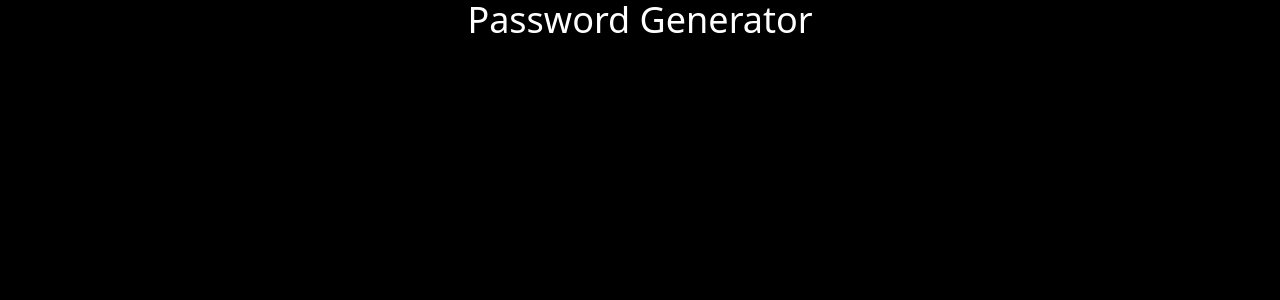
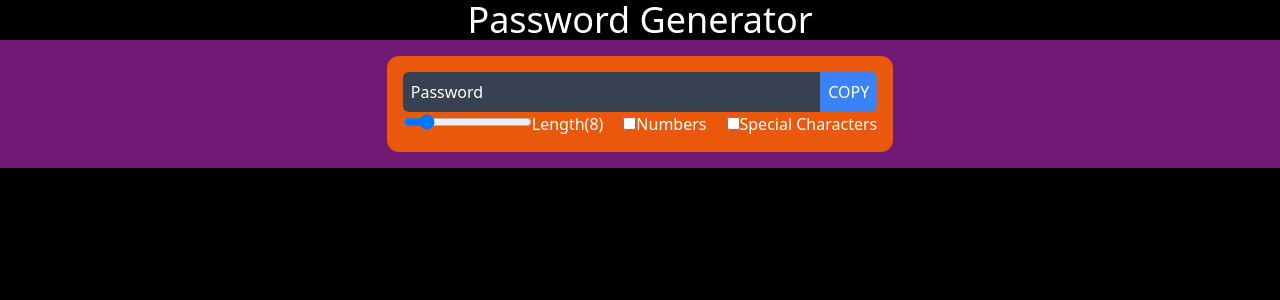
Before and after one commit to riteshkhatri08/ws_react, a React (Vite) app in the folder 05passwordGenerator/: page / in a window 1280 px wide. Shown: the top 300 px of the page. Built offline with nearby package versions, Linux system fonts and the light colour scheme.

Commit message:
Added jsx structure and fset useState on required fields

```diff
--- a/05passwordGenerator/src/App.jsx
+++ b/05passwordGenerator/src/App.jsx
@@ -1,8 +1,61 @@
+import { useState } from "react";
 
 function App() {
+  const [password, setPassword] = useState("Password");
+  const [passLength, setPassLength] = useState(8);
+  const [includeNumbers, setIncludeNumbers] = useState(false);
+  const [includeSpecialCharacters, setIncludeSpecialCharacters] =
+    useState(false);
   return (
     <>
       <h1 className="text-center text-4xl text-white">Password Generator</h1>
+
+      <div className="text-white bg-fuchsia-900 px-4 py-4 flex flex-wrap justify-center">
+        <div className="rounded-xl text-white bg-orange-600 justify-center  px-4 py-4 flex flex-wrap align-middle flex-col">
+          <div className="flex flex-wrap flex-row ">
+            <input
+              type="text"
+              value={password}
+              className="bg-gray-700 px-2 py-2 rounded-s-md flex-grow"
+              readOnly
+            />
+            <button className="bg-blue-500 px-2 py-2 rounded-e-md">COPY</button>
+          </div>
+          <div className="flex flex-row flex-wrap gap-x-5">
+            <label>
+              <input
+                type="range"
+                alt="length"
+                min="6"
+                max="20"
+                value={passLength}
+                onChange={(e) => setPassLength(e.target.value)}
+              />
+              Length({passLength})
+            </label>
+
+            <label>
+              <input
+                name="includeNumbers"
+                type="checkbox"
+                checked={includeNumbers}
+                onChange={(e) => setIncludeNumbers(e.target.checked)}
+              />
+              Numbers
+            </label>
+
+            <label>
+              <input
+                name="includeSpecialCharacters"
+                type="checkbox"
+                checked={includeSpecialCharacters}
+                onChange={(e) => setIncludeSpecialCharacters(e.target.checked)}
+              />
+              Special Characters
+            </label>
+          </div>
+        </div>
+      </div>
     </>
   );
 }
```
